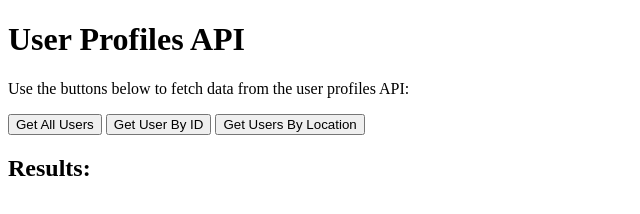
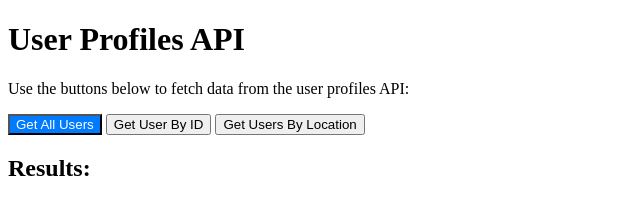
Before and after one commit to adityachintha/midterm-appapi, a website: page index.html in a window 1280 px wide. Shown: the whole page, without its empty margins (0-640 px from the left). Drawn offline with Linux system fonts and the light colour scheme.

Commit message:
adding inline css to the button to beautify

```diff
--- a/index.html
+++ b/index.html
@@ -14,7 +14,9 @@
 
     <p>Use the buttons below to fetch data from the user profiles API:</p>
 
-    <button id="getAllUsers">Get All Users</button>
+    <button style="background-color: #007bff; color: white" id="getAllUsers">
+      Get All Users
+    </button>
 
     <button id="getUserById">Get User By ID</button>
 
```
